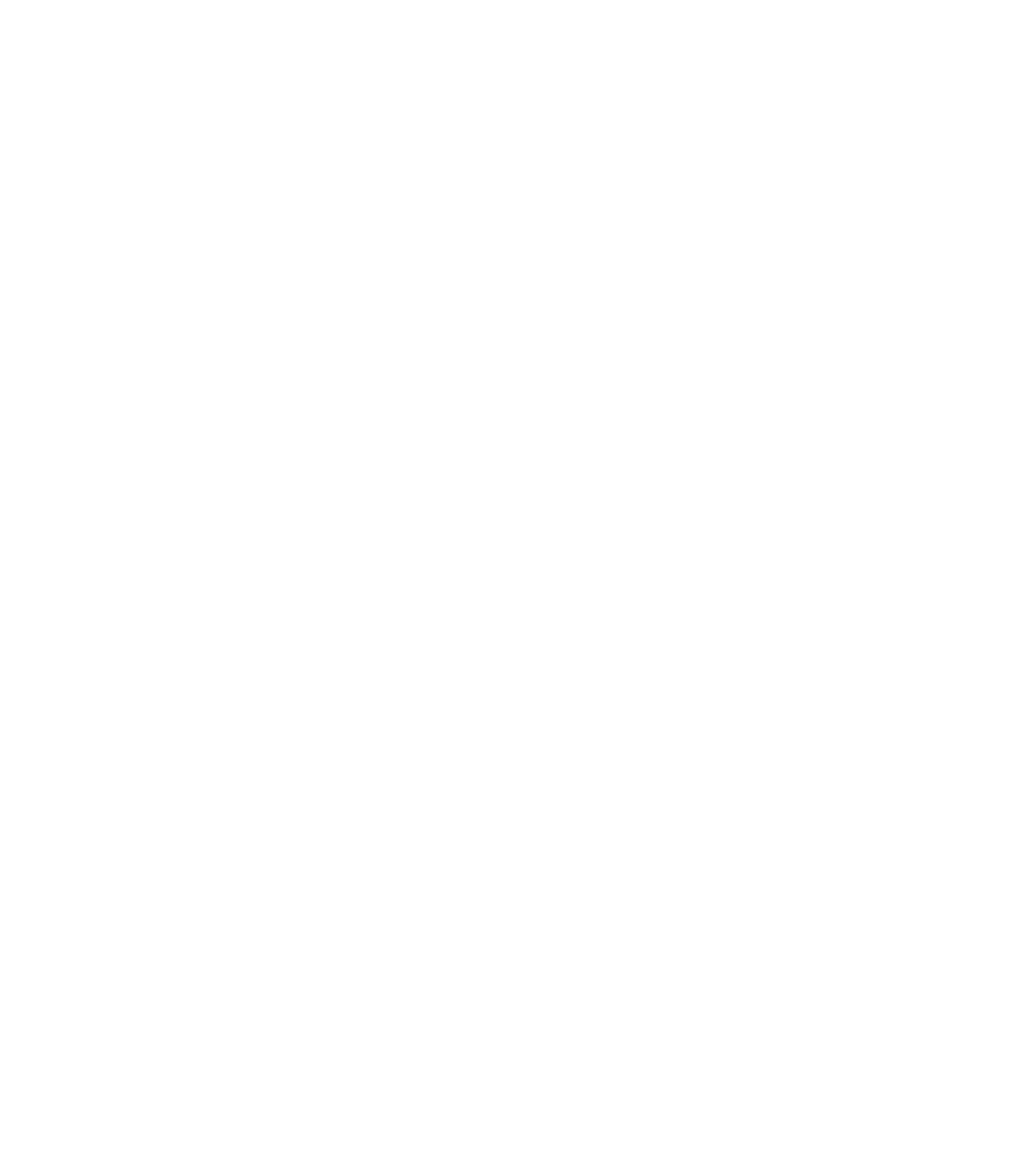
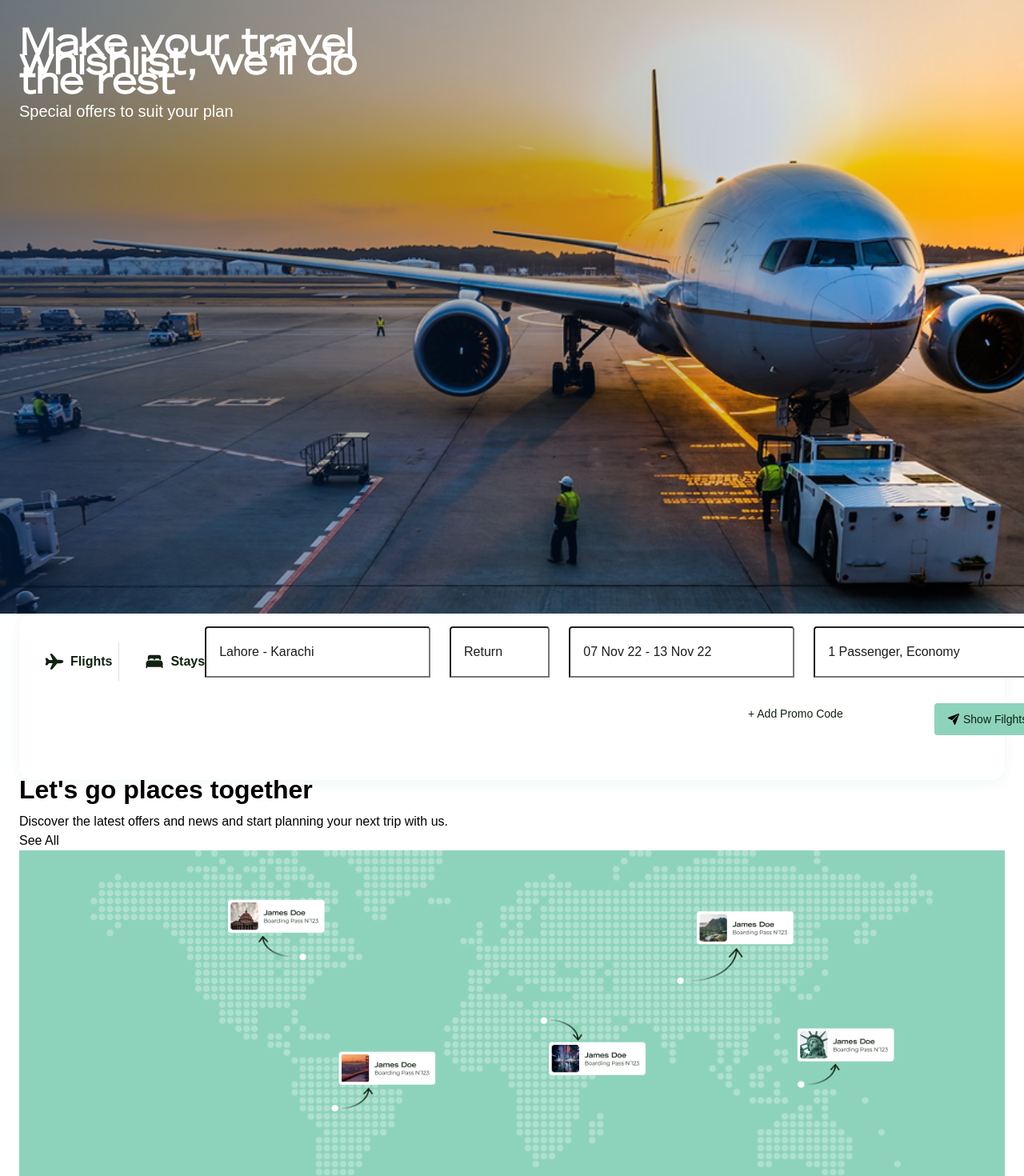
Before and after one commit to progdidi/globe, a React (Create React App) app: page / in a window 1280 px wide. Shown: the part 3400-4870 px from the top of the page at 80% size. Before the commit the page ends 3367 px from the top, so only its background shows below. Built offline with nearby package versions, Linux system fonts and the light colour scheme.

Commit message:
feat: feat FlightsPage component

```diff
--- a/src/App.js
+++ b/src/App.js
@@ -1,5 +1,6 @@
 import Footer from "./components/Footer/Footer";
 import Header from "./components/Header/Header";
+import FlightsPage from "./pages/FlightsPage/FlightsPage";
 import MainPage from "./pages/MainPage/MainPage";
 
 function App() {
@@ -8,8 +9,11 @@
       <Header/>
         <main className="main">
           <MainPage/>
+
         </main>
       <Footer/>
+
+      <FlightsPage/>
     </div>
   );
 }
--- /dev/null
+++ b/src/pages/FlightsPage/FlightsPage.js
@@ -0,0 +1,39 @@
+import SearchForm from '../../components/SearchForm/SearchForm';
+import './flightPage.scss';
+
+//images
+import map from './map.png';
+
+const FlightsPage = () => {
+    return (
+        <>
+          <section className="flights-promo">
+            <div className="container">
+                <div className="flights-promo__inner">
+                    <h2 className="flights-promo__title">Make your travel whishlist, we’ll do the rest</h2>
+                    <p className="flights-promo__text">Special offers to suit your plan</p>
+                </div>
+            </div>
+          </section>
+
+          <SearchForm/>
+
+          <section className="flights-map">
+            <div className="container">
+                <h2 className="section-title flights-map__title">Let's go places together</h2>
+
+                <p className="flights-map__text">Discover the latest offers and news and start planning your next trip with us.</p>
+
+                <a href="" className="flights-map__link">See All</a>
+
+                <img src={map} alt="" className="flights-map__img" />
+            </div>
+
+          </section>
+
+
+        </>
+     );
+}
+
+export default FlightsPage;
--- /dev/null
+++ b/src/pages/FlightsPage/flightPage.scss
@@ -0,0 +1,29 @@
+.flights-promo {
+    background-image: url('./promo.png');
+    background-repeat: no-repeat;
+    background-position: center center;
+    background-size: cover;
+    min-height: 100vh;
+    &__inner {
+        padding-top: 80px;
+        .flights-promo__title {
+            font-family: var(--second-family);
+            font-weight: 700;
+            font-size: 45px;
+            color: var(--neutrals);
+            margin-bottom: 8px;
+            width: 440px;
+
+        }
+
+        .flights-promo__text {
+            font-weight: 500;
+            font-size: 20px;
+            color: var(--neutrals);
+        }
+    }
+}
+
+.flights-map {
+    margin-bottom: 80px;
+}
```
Also changed, not shown: src/pages/FlightsPage/map.png (added), src/pages/FlightsPage/promo.png (added).
